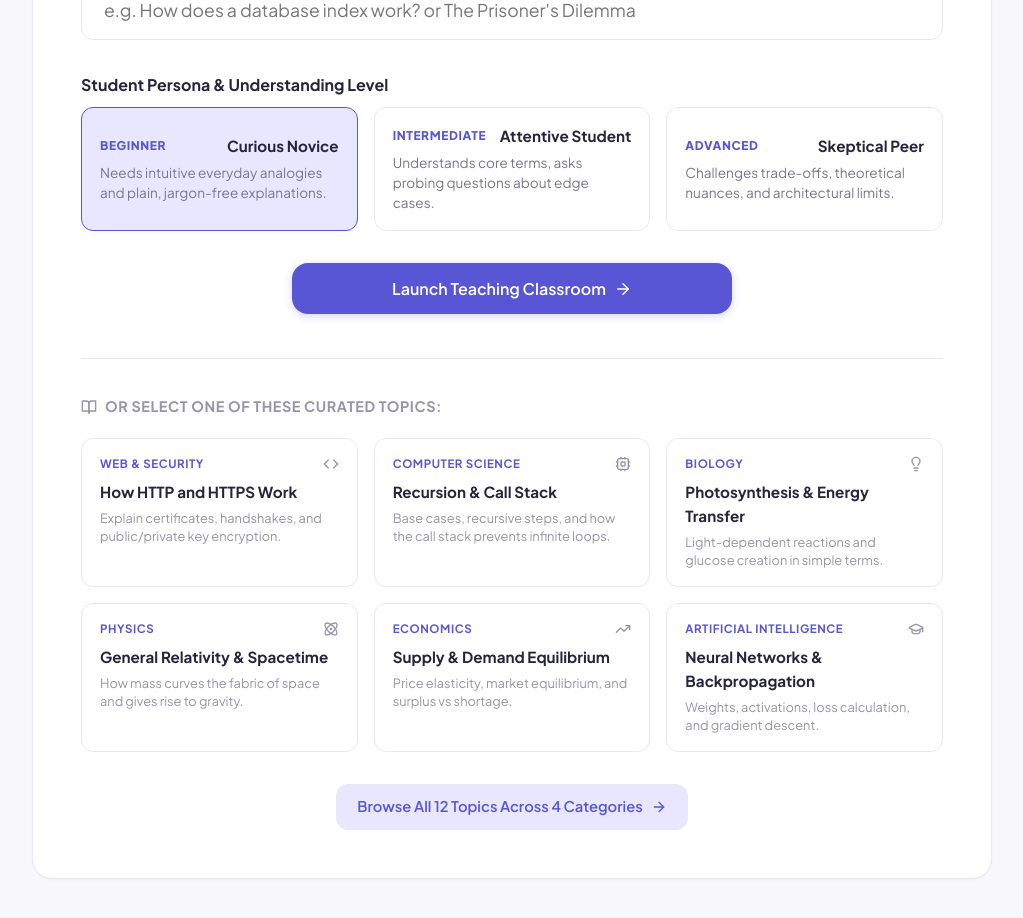
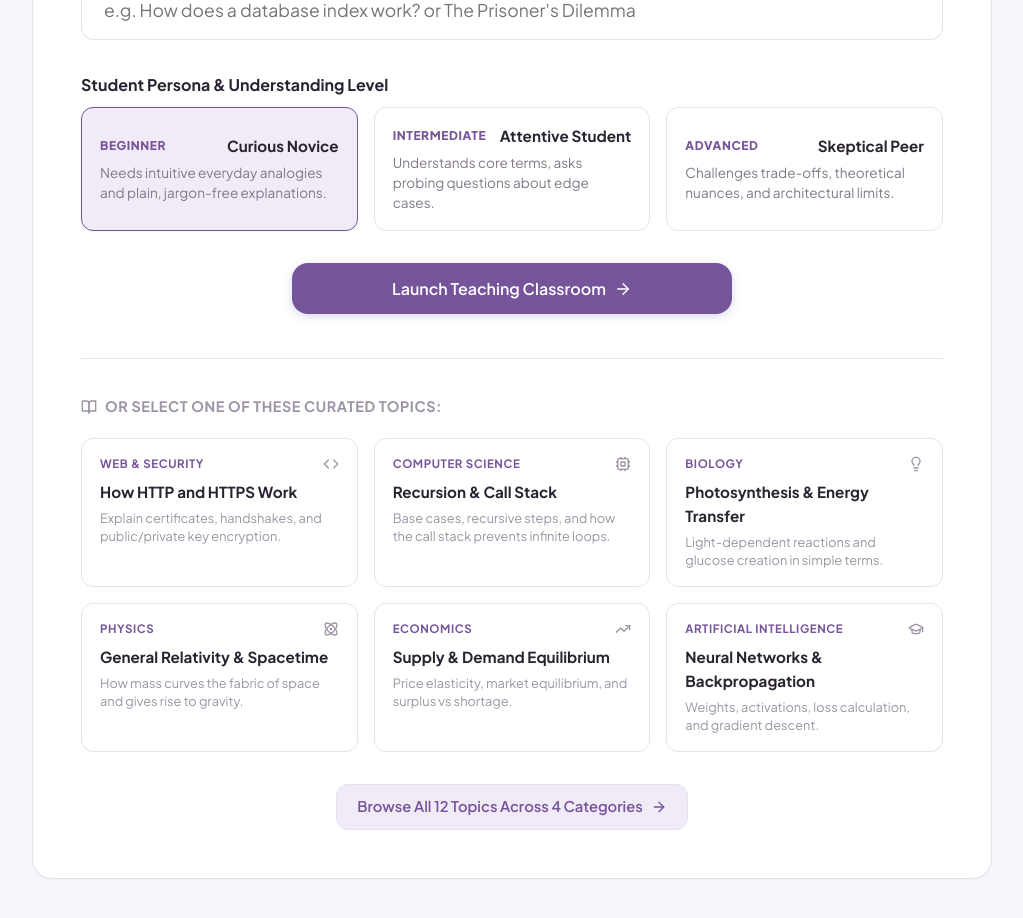
Before and after one commit to Shraddha030118/Teach-Back_Tutor, a React (Vite) app in the folder frontend/: page / in a window 1280 px wide. Shown: the part 2020-2938 px from the top of the page, without its empty margins (128-1151 px from the left). Built offline with nearby package versions, Linux system fonts and the light colour scheme; no server answers.

Commit message:
Update light and dark themes to Soft Lavender and Midnight Plum palettes

```diff
--- a/frontend/src/pages/Dashboard.jsx
+++ b/frontend/src/pages/Dashboard.jsx
@@ -36,7 +36,7 @@ import {
 import { getLearningProgress } from '../services/api';
 import '../styles/Dashboard.css';
 
-const PIE_COLORS = ['#20B8A5', '#5956D6', '#f59e0b'];
+const PIE_COLORS = ['#4DAD91', '#76549A', '#C58BAE'];
 
 const Dashboard = () => {
   const [data, setData] = useState(null);
@@ -261,7 +261,7 @@ const Dashboard = () => {
                         type="monotone"
                         dataKey="understanding_score"
                         name="Understanding"
-                        stroke="#5956D6"
+                        stroke="#76549A"
                         strokeWidth={3}
                         dot={{ r: 4 }}
                         activeDot={{ r: 7 }}
@@ -270,7 +270,7 @@ const Dashboard = () => {
                         type="monotone"
                         dataKey="clarity_score"
                         name="Clarity"
-                        stroke="#9290FF"
+                        stroke="#C58BAE"
                         strokeWidth={2.5}
                         strokeDasharray="4 2"
                         dot={{ r: 3 }}
@@ -279,7 +279,7 @@ const Dashboard = () => {
                         type="monotone"
                         dataKey="accuracy_score"
                         name="Accuracy"
-                        stroke="#20B8A5"
+                        stroke="#4DAD91"
                         strokeWidth={2.5}
                         dot={{ r: 3 }}
                       />
@@ -326,8 +326,8 @@ const Dashboard = () => {
                       />
                       <defs>
                         <linearGradient id="barGradient" x1="0" y1="0" x2="0" y2="1">
-                          <stop offset="0%" stopColor="#5956D6" />
-                          <stop offset="100%" stopColor="#20B8A5" />
+                          <stop offset="0%" stopColor="#76549A" />
+                          <stop offset="100%" stopColor="#C58BAE" />
                         </linearGradient>
                       </defs>
                     </BarChart>
--- a/frontend/src/styles/CustomCursor.css
+++ b/frontend/src/styles/CustomCursor.css
@@ -242,13 +242,13 @@
 
 /* Dark Mode Dot Accents */
 [data-theme="dark"] .magnetic-cursor-dot {
-  background-color: #818cf8;
-  box-shadow: 0 0 10px rgba(129, 140, 248, 0.85);
+  background-color: var(--primary, #A78BFA);
+  box-shadow: 0 0 10px rgba(167, 139, 250, 0.85);
 }
 
 [data-theme="dark"] .magnetic-cursor-dot.is-hover {
   background-color: #ffffff;
-  box-shadow: 0 0 10px #ffffff, 0 0 18px #38bdf8;
+  box-shadow: 0 0 10px #ffffff, 0 0 18px var(--accent, #D8A5C4);
 }
 
 /* 8. Touchscreens & Mobile Devices (Completely Disabled) */
--- a/frontend/src/styles/global.css
+++ b/frontend/src/styles/global.css
@@ -5,59 +5,63 @@
 
 :root {
   /* --------------------------------------------------------
-     Exact Light Theme Palette
+     Exact Light Theme Palette — Soft Lavender
      -------------------------------------------------------- */
-  --bg-main: #F7F7FC;
+  --bg-main: #F8F6FB;
   --bg-surface: #FFFFFF;
   --bg-card: #FFFFFF;
-  --bg-card-hover: #F2F1FA;
-  --bg-alt: #EFEFF6;
-  --bg-header: rgba(247, 247, 252, 0.94);
-  --bg-dark: #25243A;
+  --bg-card-elevated: #F0EBF7;
+  --bg-card-hover: #F0EBF7;
+  --bg-alt: #F0EBF7;
+  --bg-header: rgba(248, 246, 251, 0.94);
+  --bg-dark: #292331;
 
-  --primary: #5956D6;
-  --primary-hover: #4744b8;
-  --primary-light: #7976e3;
-  --secondary: #E9E7FF;
-  --secondary-hover: #ddd9ff;
-  --accent: #20B8A5;
-  --accent-light: rgba(32, 184, 165, 0.12);
-  --accent-hover: #199c8b;
+  --primary: #76549A;
+  --primary-hover: #634384;
+  --primary-light: #8e6bae;
+  --secondary: #F0EBF7;
+  --secondary-accent: #C58BAE;
+  --secondary-hover: #e6ddf1;
+  --accent: #C58BAE;
+  --accent-light: rgba(197, 139, 174, 0.15);
+  --accent-hover: #b4789d;
+  --success: #4DAD91;
+  --success-light: rgba(77, 173, 145, 0.15);
 
-  --text-main: #25243A;
-  --text-secondary: #77778C;
-  --text-muted: #9594A8;
+  --text-main: #292331;
+  --text-secondary: #817889;
+  --text-muted: #9c93a4;
   --text-inverse: #FFFFFF;
 
-  --border: #E8E8F0;
-  --border-light: #E8E8F0;
-  --border-focus: #5956D6;
+  --border: #E8E1ED;
+  --border-light: #E8E1ED;
+  --border-focus: #76549A;
 
   /* Aliases for backwards compatibility with existing components */
-  --brand-purple: #5956D6;
-  --brand-purple-dark: #4744b8;
-  --brand-purple-light: #7976e3;
-  --brand-purple-subtle: #E9E7FF;
-  --brand-indigo: #5956D6;
-  --brand-violet: #6b68e0;
-  --brand-cyan: #20B8A5;
-  --brand-gradient: linear-gradient(135deg, #5956D6 0%, #7976e3 100%);
-  --brand-glow: rgba(89, 86, 214, 0.18);
+  --brand-purple: #76549A;
+  --brand-purple-dark: #634384;
+  --brand-purple-light: #8e6bae;
+  --brand-purple-subtle: #F0EBF7;
+  --brand-indigo: #76549A;
+  --brand-violet: #C58BAE;
+  --brand-cyan: #4DAD91;
+  --brand-gradient: linear-gradient(135deg, #76549A 0%, #C58BAE 100%);
+  --brand-glow: rgba(118, 84, 154, 0.2);
 
-  --accent-gold: #f59e0b;
-  --accent-gold-light: #fef3c7;
-  --accent-gold-dark: #d97706;
-  --accent-teal: #20B8A5;
-  --accent-teal-light: rgba(32, 184, 165, 0.12);
-  --accent-emerald: #20B8A5;
-  --accent-blue: #5956D6;
+  --accent-gold: #e59866;
+  --accent-gold-light: rgba(229, 152, 102, 0.15);
+  --accent-gold-dark: #cf7e4c;
+  --accent-teal: #4DAD91;
+  --accent-teal-light: rgba(77, 173, 145, 0.15);
+  --accent-emerald: #4DAD91;
+  --accent-blue: #76549A;
 
   /* Elevation Shadows — Clean & Subtle */
-  --shadow-sm: 0 1px 2px rgba(37, 36, 58, 0.04);
-  --shadow-md: 0 4px 12px rgba(37, 36, 58, 0.06);
-  --shadow-lg: 0 10px 24px rgba(37, 36, 58, 0.08);
-  --shadow-xl: 0 16px 36px rgba(37, 36, 58, 0.1);
-  --shadow-glow: 0 0 24px rgba(89, 86, 214, 0.2);
+  --shadow-sm: 0 1px 2px rgba(41, 35, 49, 0.04);
+  --shadow-md: 0 4px 12px rgba(41, 35, 49, 0.06);
+  --shadow-lg: 0 10px 24px rgba(41, 35, 49, 0.08);
+  --shadow-xl: 0 16px 36px rgba(41, 35, 49, 0.1);
+  --shadow-glow: 0 0 24px rgba(118, 84, 154, 0.2);
 
   /* Border Radii */
   --radius-sm: 8px;
@@ -72,59 +76,63 @@
 }
 
 /* --------------------------------------------------------
-   Exact Dark Theme Palette
+   Exact Dark Theme Palette — Midnight Plum
    -------------------------------------------------------- */
 [data-theme="dark"] {
-  --bg-main: #121321;
-  --bg-surface: #1D1F32;
-  --bg-card: #1D1F32;
-  --bg-card-hover: #262942;
-  --bg-alt: #171829;
-  --bg-header: rgba(18, 19, 33, 0.94);
-  --bg-dark: #0a0b12;
+  --bg-main: #17151C;
+  --bg-surface: #211D29;
+  --bg-card: #211D29;
+  --bg-card-elevated: #2B2535;
+  --bg-card-hover: #2B2535;
+  --bg-alt: #2B2535;
+  --bg-header: rgba(23, 21, 28, 0.94);
+  --bg-dark: #100e14;
 
-  --primary: #9290FF;
-  --primary-hover: #a5a3ff;
-  --primary-light: #b3b1ff;
-  --secondary: #302D50;
-  --secondary-hover: #3d3a63;
-  --accent: #45D6C0;
-  --accent-light: rgba(69, 214, 192, 0.15);
-  --accent-hover: #5be3ce;
+  --primary: #A78BFA;
+  --primary-hover: #b8a0fc;
+  --primary-light: #c4b5fd;
+  --secondary: #2B2535;
+  --secondary-accent: #D8A5C4;
+  --secondary-hover: #373044;
+  --accent: #D8A5C4;
+  --accent-light: rgba(216, 165, 196, 0.15);
+  --accent-hover: #e2b6d1;
+  --success: #83D6B5;
+  --success-light: rgba(131, 214, 181, 0.15);
 
-  --text-main: #F4F3FF;
-  --text-secondary: #AAA9C0;
-  --text-muted: #82819c;
-  --text-inverse: #121321;
+  --text-main: #F5F0FA;
+  --text-secondary: #AAA2B5;
+  --text-muted: #857e8f;
+  --text-inverse: #17151C;
 
-  --border: #303148;
-  --border-light: #303148;
-  --border-focus: #9290FF;
+  --border: #393140;
+  --border-light: #393140;
+  --border-focus: #A78BFA;
 
   /* Aliases */
-  --brand-purple: #9290FF;
-  --brand-purple-dark: #a5a3ff;
-  --brand-purple-light: #b3b1ff;
-  --brand-purple-subtle: #302D50;
-  --brand-indigo: #9290FF;
-  --brand-violet: #a5a3ff;
-  --brand-cyan: #45D6C0;
-  --brand-gradient: linear-gradient(135deg, #9290FF 0%, #b3b1ff 100%);
-  --brand-glow: rgba(146, 144, 255, 0.25);
+  --brand-purple: #A78BFA;
+  --brand-purple-dark: #906bf9;
+  --brand-purple-light: #c4b5fd;
+  --brand-purple-subtle: #2B2535;
+  --brand-indigo: #A78BFA;
+  --brand-violet: #D8A5C4;
+  --brand-cyan: #83D6B5;
+  --brand-gradient: linear-gradient(135deg, #A78BFA 0%, #D8A5C4 100%);
+  --brand-glow: rgba(167, 139, 250, 0.25);
 
-  --accent-gold: #fbbf24;
-  --accent-gold-light: rgba(251, 191, 36, 0.15);
-  --accent-gold-dark: #f59e0b;
-  --accent-teal: #45D6C0;
-  --accent-teal-light: rgba(69, 214, 192, 0.15);
-  --accent-emerald: #45D6C0;
-  --accent-blue: #9290FF;
+  --accent-gold: #f6c092;
+  --accent-gold-light: rgba(246, 192, 146, 0.15);
+  --accent-gold-dark: #e59866;
+  --accent-teal: #83D6B5;
+  --accent-teal-light: rgba(131, 214, 181, 0.15);
+  --accent-emerald: #83D6B5;
+  --accent-blue: #A78BFA;
 
   --shadow-sm: 0 1px 3px rgba(0, 0, 0, 0.35);
   --shadow-md: 0 4px 14px rgba(0, 0, 0, 0.45);
   --shadow-lg: 0 12px 28px rgba(0, 0, 0, 0.55);
   --shadow-xl: 0 20px 40px rgba(0, 0, 0, 0.65);
-  --shadow-glow: 0 0 28px rgba(146, 144, 255, 0.3);
+  --shadow-glow: 0 0 28px rgba(167, 139, 250, 0.3);
 }
 
 /* Reset & Base HTML */
```
Also changed, not shown: frontend/src/styles/DarkMode.css (+96 -96 lines).
